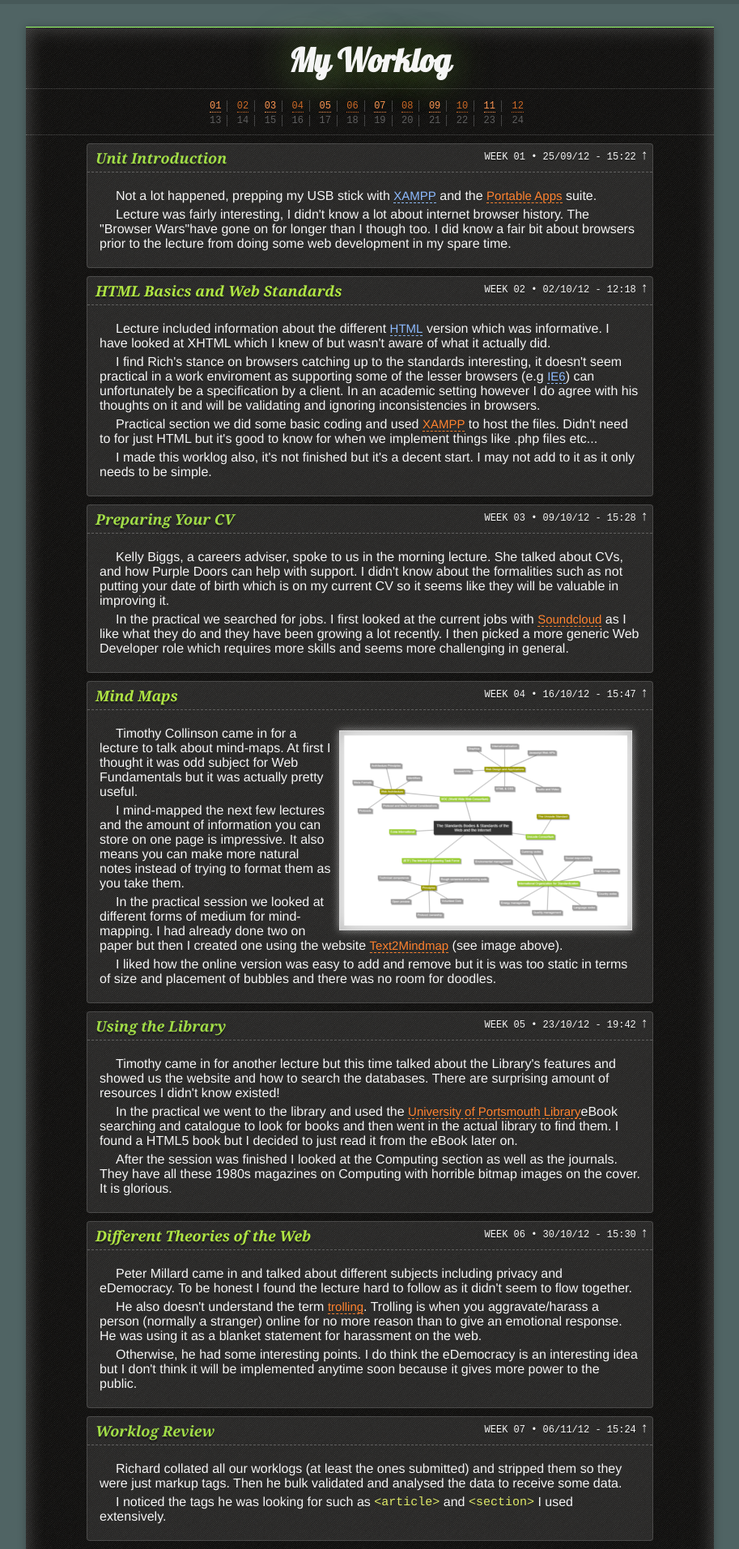
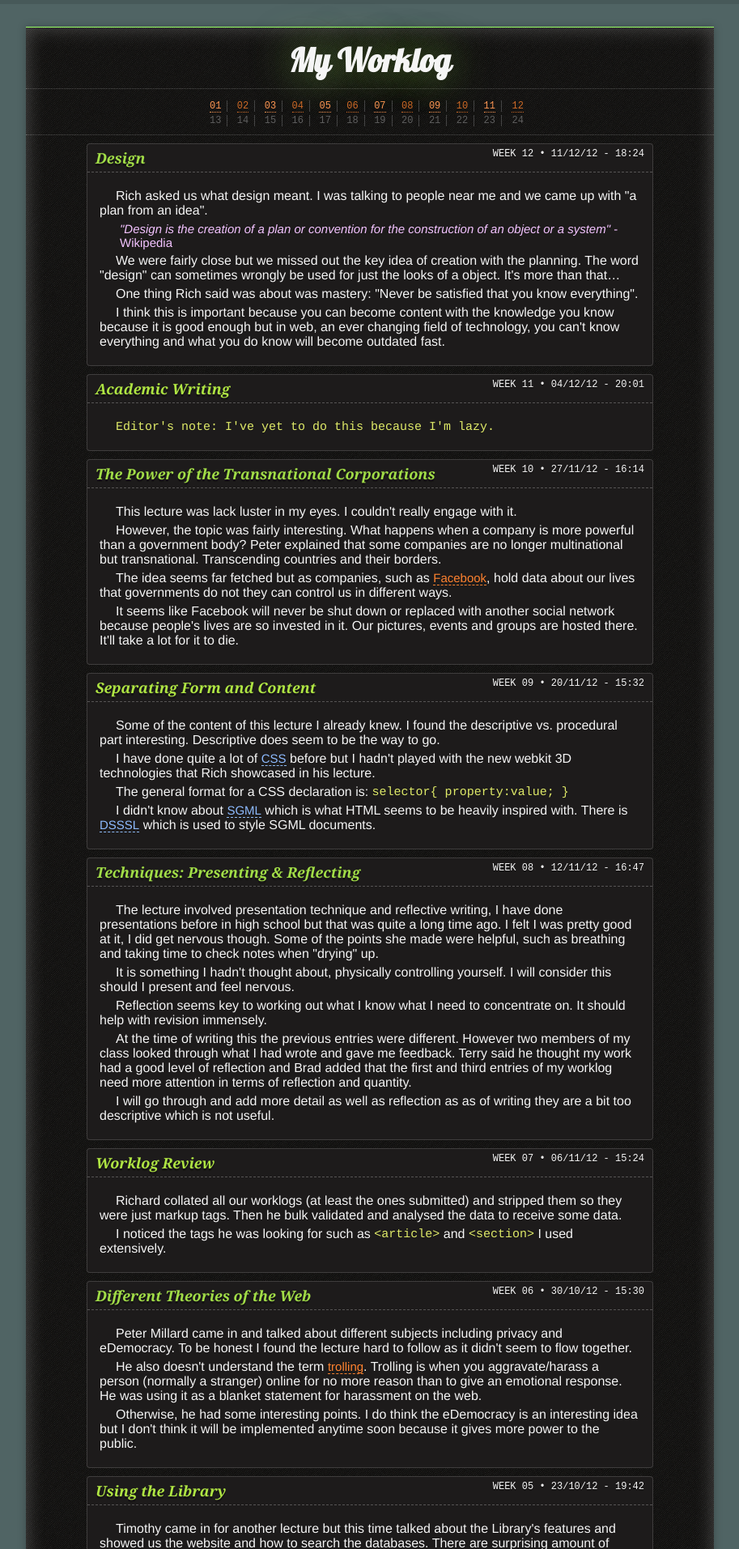
Before and after one commit to zaccolley/disco, a PHP site: page /worklog.php in a window 1280 px wide. Shown: the part 82-1995 px from the top of the page at 81% size, without its empty margins (183-1096 px from the left). Run offline with PHP 8.4, Linux system fonts and the light colour scheme.

Commit message:
Added scrolling to the top and tweaked worklog. Closes #15

```diff
--- a/webf1/css/style.css
+++ b/webf1/css/style.css
@@ -17,6 +17,19 @@
 html, body{
 	color: rgba(0, 0, 0, 0.75);
 	background: rgb(80, 100, 100);
+}
+
+.toTheTop{
+	display: none;
+	position: fixed;
+	bottom: 25px;
+	right: 85px;
+	border: 30px solid transparent;
+	border-bottom: 50px solid rgba(181, 10, 42, 0.5);
+}
+
+.toTheTop:hover{
+	opacity: 0.9;
 }
 
 /* Header */
@@ -144,6 +157,7 @@ header .links a:hover, header .links .current{
 
 .home{
 	overflow: auto;
+	padding-left: 25px;
 }
 
 .home a{
@@ -195,8 +209,8 @@ header .links a:hover, header .links .current{
 }
 
 .home .litreviewtile{
-	margin: 2px 40px 40px 0;
-	height: 283px;
+	margin: 2px 37px 37px 2px;
+	height: 286px;
 	width: 185px;
 	line-height: 20px;
 	padding: 80px 15px 0;
@@ -204,6 +218,7 @@ header .links a:hover, header .links .current{
 
 .home .litreviewtile h1{
 	margin-bottom: 20px;
+	color: rgba(0, 0, 90, 0.75);
 }
 
 .home .litreviewtile p{
@@ -268,11 +283,16 @@ header .links a:hover, header .links .current{
 	text-shadow: none;
 }
 
+.home .imagetile{
+	background: none;
+}
+
 .home .imagetile img{
-	width: 200px;
-	height: 200px;
-	margin: 50px auto;
+	margin: 5px;
+	width: 190px;
+	height: 190px;
 	border: 10px solid #f5f5f5;
+	outline: 5px solid rgba(0,0,0,0.1);
 	background-color: rgba(0, 0, 0, 0.35);
 
 	-webkit-animation: hueRotate 5s infinite linear;
@@ -546,6 +566,7 @@ header .links a:hover, header .links .current{
 	line-height: 20px;
 	margin: 2.5em 0 20px;
 	font-weight: bolder;
+	color: rgba(0, 0, 90, 0.75);
 }
 
 .litreview section.text p, .litreview section.text aside.references ul li{
@@ -728,7 +749,7 @@ header .links a:hover, header .links .current{
 	width: 700px;
 	margin: 10px auto;
 
-	background-color: rgba(255,255,255,0.1);
+	background-color: rgb(29, 27, 27);
 	border: 1px solid rgba(255,255,255,0.15);
 
 	-webkit-border-radius: 4px;
@@ -762,7 +783,7 @@ header .links a:hover, header .links .current{
 
 .worklog .post section.top span{
 	float: right;
-
+	padding: 0 10px;
 	font-family: "Courier New", Courier, monospace;
 	font-size: 12px;
 	color: #f5f5f5;
--- a/webf1/header.php
+++ b/webf1/header.php
@@ -41,6 +41,8 @@
 </head>
 <body>
 
+	<a href="#" class="toTheTop"></a>
+
 	<header>
 		<section class="validation">
 			<p>Validates for <a href="http://validator.w3.org/check?uri=referer" target="_blank">HTML</a>
--- a/webf1/js/scripts.js
+++ b/webf1/js/scripts.js
@@ -1,6 +1,6 @@
 $(function(){
 
-	// cv scripts
+	// CV scripts
 	// ----------
 
 	// So the button behaviours don't occur on the index page
@@ -13,36 +13,36 @@ $(function(){
 
 	if($file == "cv.php"){ // If this is the page we targeted ($targetFileName)
 
-		$('.min').click(function(){	// If they minimise!
+		$('.min').click(function(){			// If they minimise!
 			$('.cv').css("width", "900px"); // SMALLER
 		});
 
-		$('.max').click(function(){	// If they maximise!
+		$('.max').click(function(){		  // If they maximise!
 			$('.cv').css("width", "90%"); // LARGER
 		});
 
 	}
 
-	// scrolling scripts
+	// Scrolling scripts
 	// ---------------
 
-	// link that takes you to the top
+	// Link that takes you to the top
 	$('.toTheTop').click(function(){ scrollPage(this); });
 
-	// worklog nav
+	// Worklog navigation
 	$('.worklog li.active a').click(function(){	scrollPage(this); });
 
- 	// inline referencing in the lit review
+ 	// Inline referencing in the Lit Review
 	$('.litreview mark a').click(function(){ scrollPage(this); });
 
 	function scrollPage($clicked) {
-		$animationSpeed = 1000 // Speed of the animation in ms
+		$animationSpeed = 1000						 // Speed of the animation in ms
 		$url = window.location.protocol + "//" + window.location.host + window.location.pathname; // Get current URL
 		$id = String($clicked).substr($url.length); // Take the URL and leave the # part
-		$headerHeight = 100; // Height of header
-		if($id == "#"){ // If the '.toTheTop' is clicked
-			$scrollAmount = 0; // The top of the page
-		}else{ // If the '.toTheTop' hasn't been clicked
+		$headerHeight = 100; 						// Height of header
+		if($id == "#"){ 							// If the '.toTheTop' is clicked
+			$scrollAmount = 0;						// The top of the page
+		}else{ 										// If the '.toTheTop' hasn't been clicked
 			$postPosition = $($id).position().top;	// Finds the position from the top of the window for the heading with the ID 'hrefValue'
 			$scrollAmount = $postPosition - $headerHeight;  // How far scrolled down minus the height of the header
 		}
@@ -50,4 +50,15 @@ $(function(){
 		event.preventDefault(); // Stops the link's normal behaviour
 	}
 
+	// To the top triangle
+
+	$(window).scroll(function(){ // When the page scrolls
+		$fadeSpeed = 1000;
+		if( $(window).scrollTop() > 100 ) {     // If the page is scrolled down by 100px
+			$('.toTheTop').fadeIn($fadeSpeed);  // Show '.toTheTop' triangle
+		}else{ 								    // Above 100px
+			$('.toTheTop').fadeOut($fadeSpeed); // Hide '.toTheTop' triangle
+		}
+	});
+
 });
--- a/webf1/worklog.php
+++ b/webf1/worklog.php
@@ -11,7 +11,7 @@
 
 	$currentWeek = 12;
 
-	for ($weekNo = 1; $weekNo <= $currentWeek; $weekNo++){
+	for ($weekNo = 12; $weekNo > 0; $weekNo--){
 		include "worklog/logs/" . $weekNo . ".php";
 	}
 
--- a/webf1/worklog/post.php
+++ b/webf1/worklog/post.php
@@ -5,7 +5,7 @@ function createPost($title, $no, $dateTime, $text){
 	$heading = "<a href='#" . $no . "' id='" . $no . "'><h2>" . $title . "</h2></a>";
 	$details = "<span title='" . generateDate('long', $dateTime) . "'>"
 			 . "Week " . $no . " &#8226; <time datetime='" . generateDate('htmltimestamp', $dateTime) . "'>"
-			 . generateDate('short', $dateTime) . "</time><a href='#' class='toTheTop'>&#8593;</a></span>";
+			 . generateDate('short', $dateTime) . "</time></span>";
 
 	$output = "<!-- Week " . $no ." -->"
 		    . "<article class='post'><section class='top'>"
```
Also changed, not shown: webf1/index.php (+5 -5 lines).
